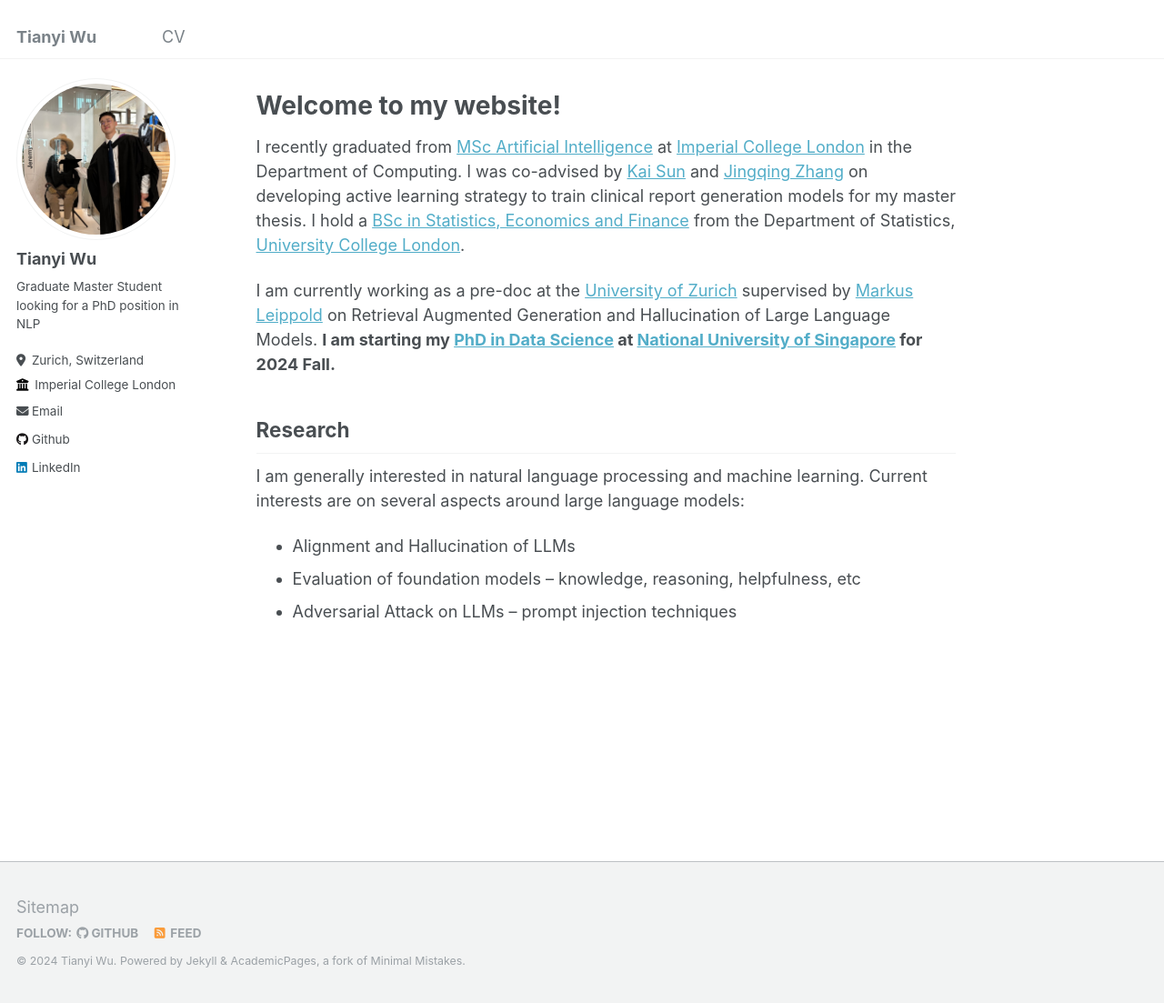
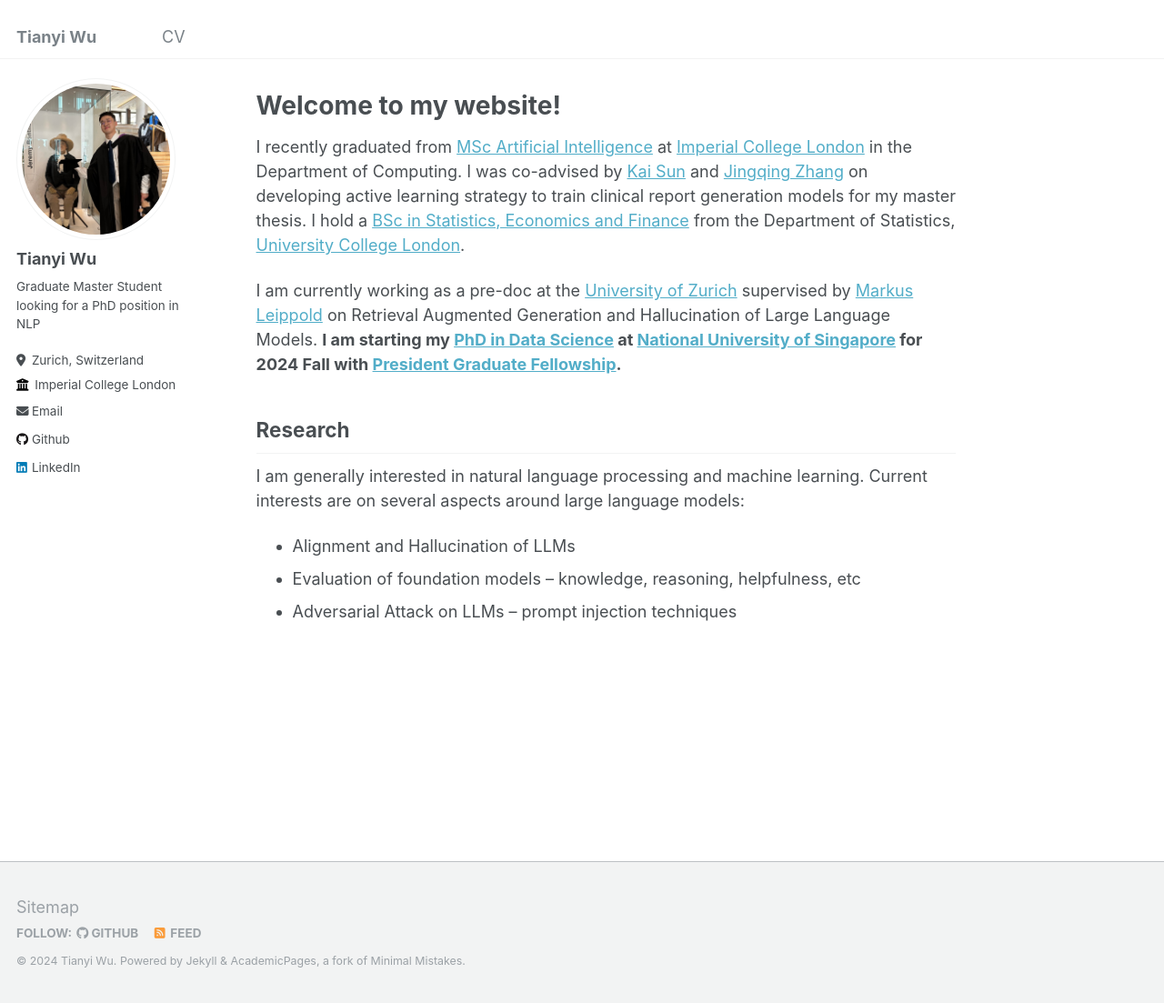
Before and after one commit to AndrewWTY/andrewwty.github.io, a Jekyll site: the page built from _pages/about.md, in a window 1280 px wide and 1103 px high. Shown: the whole window at 91% size. Built offline with Jekyll 4.4.1, drawn with Linux system fonts in a browser that asks for light colours.

```diff
--- a/_pages/about.md
+++ b/_pages/about.md
@@ -11,7 +11,7 @@ redirect_from:
 
 I recently graduated from [MSc Artificial Intelligence][msc_ai] at [Imperial College London][ic] in the Department of Computing. I was co-advised by [Kai Sun][kai_sun] and [Jingqing Zhang][jingqing_zhang] on developing active learning strategy to train clinical report generation models for my master thesis. I hold a [BSc in Statistics, Economics and Finance][bsc_sef] from the Department of Statistics, [University College London][ucl].
 
-I am currently working as a pre-doc at the [University of Zurich][uzh] supervised by [Markus Leippold][markus_leippold] on Retrieval Augmented Generation and Hallucination of Large Language Models. **I am starting my [PhD in Data Science][nus_ds] at [National University of Singapore][nus] for 2024 Fall.**
+I am currently working as a pre-doc at the [University of Zurich][uzh] supervised by [Markus Leippold][markus_leippold] on Retrieval Augmented Generation and Hallucination of Large Language Models. **I am starting my [PhD in Data Science][nus_ds] at [National University of Singapore][nus] for 2024 Fall with [President Graduate Fellowship][pgf].**
 
 ## Research
 
```
Also changed, not shown: _includes/_links_lib.md (+1 -0 lines).
